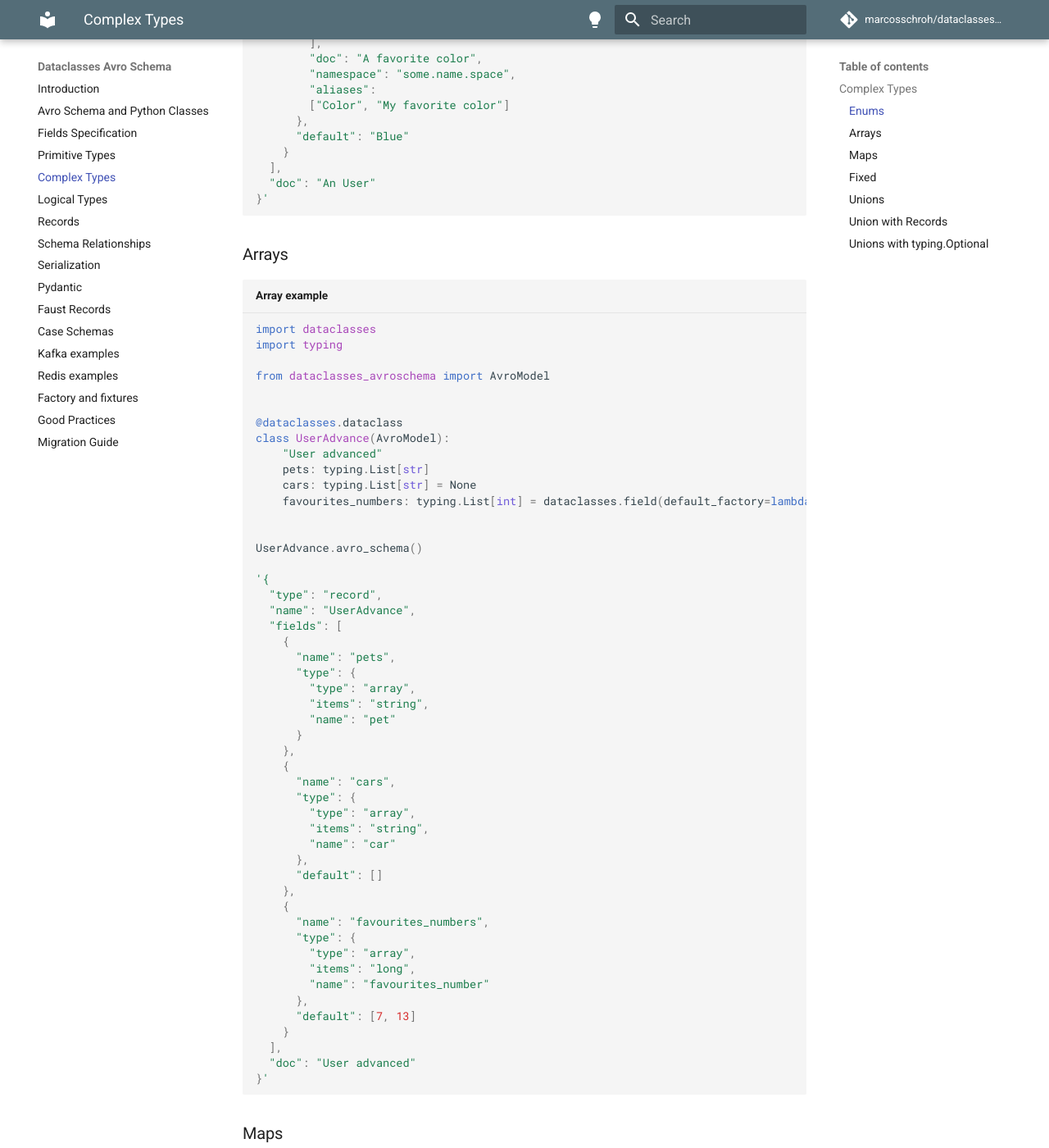
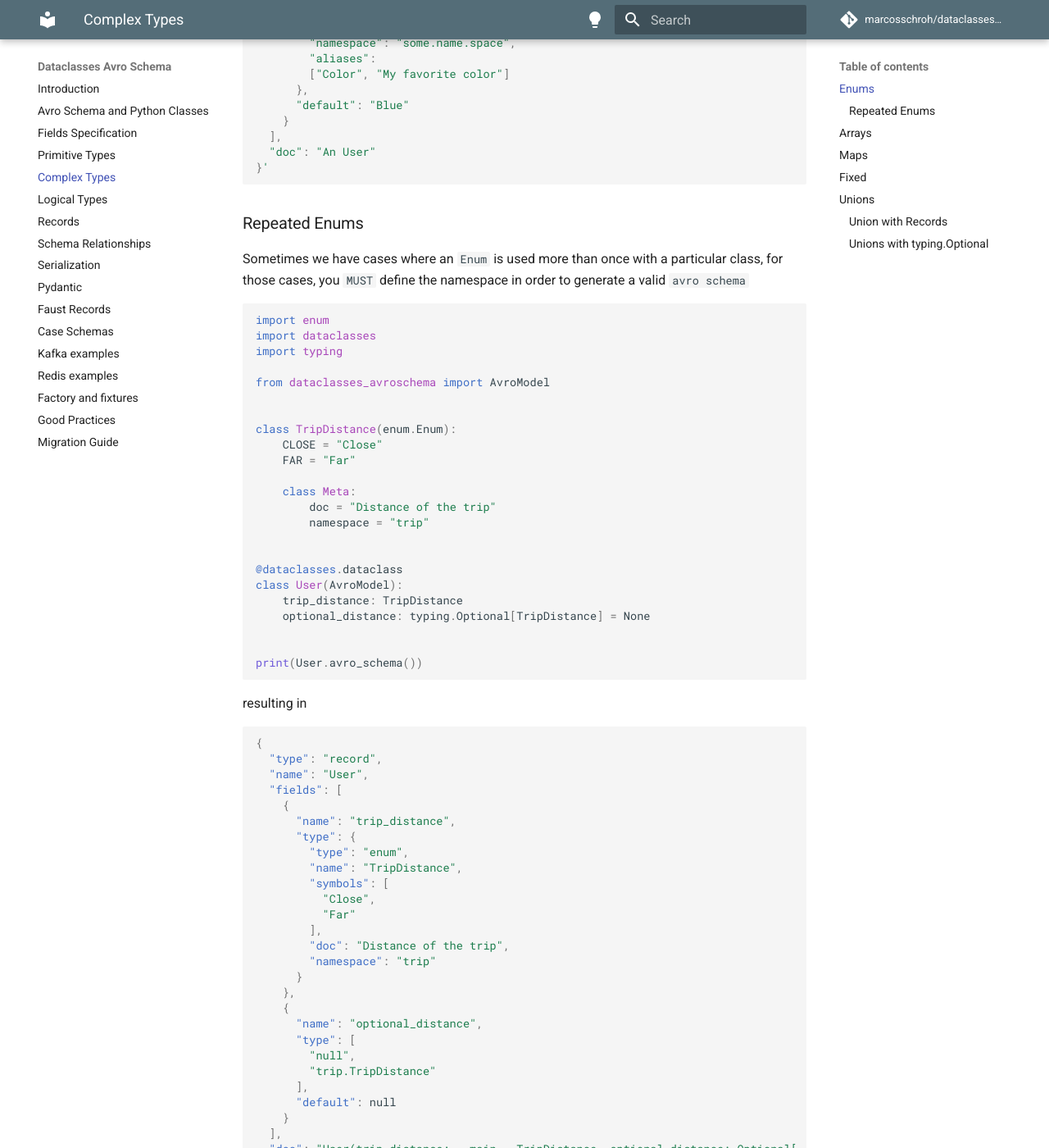
Before and after one commit to marcosschroh/dataclasses-avroschema, an MkDocs documentation site: the page built from docs/complex_types.md, in a window 1280 px wide and 1400 px high, scrolled down 1519 px. Shown: the whole window at 82% size. Built offline with MkDocs 1.6.1 and Material for MkDocs 9.7.7, drawn with Linux system fonts in a browser that asks for light colours; comment, search, counter and statistics services are not loaded; some of the changed text lies outside the part shown.

Commit message:
fix: use namespaces when an enum is used multiple times in a class. Cases should not apply to enum names. Closes #221 (#231)
Co-authored-by: Marcos Schroh <marcos.schroh@kpn.com>

````diff
--- a/docs/complex_types.md
+++ b/docs/complex_types.md
@@ -1,4 +1,4 @@
-## Complex Types
+# Complex Types
 
 The following list represent the avro complex types mapped to python types:
 
@@ -12,7 +12,7 @@ The following list represent the avro complex types mapped to python types:
 | unions with `null` | typing.Optional                                                    |
 | records            | Python Class                                                       |
 
-### Enums
+## Enums
 
 ```python title="Enum example"
 import enum
@@ -69,7 +69,73 @@ User.avro_schema()
 }'
 ```
 
-### Arrays
+### Repeated Enums
+
+Sometimes we have cases where an `Enum` is used more than once with a particular class, for those cases, you `MUST` define the namespace in order to generate a valid `avro schema`
+
+```python
+import enum
+import dataclasses
+import typing
+
+from dataclasses_avroschema import AvroModel
+
+
+class TripDistance(enum.Enum):
+    CLOSE = "Close"
+    FAR = "Far"
+
+    class Meta:
+        doc = "Distance of the trip"
+        namespace = "trip"
+
+
+@dataclasses.dataclass
+class User(AvroModel):
+    trip_distance: TripDistance
+    optional_distance: typing.Optional[TripDistance] = None
+
+
+print(User.avro_schema())
+```
+
+resulting in
+
+```json
+{
+  "type": "record",
+  "name": "User",
+  "fields": [
+    {
+      "name": "trip_distance",
+      "type": {
+        "type": "enum",
+        "name": "TripDistance",
+        "symbols": [
+          "Close",
+          "Far"
+        ],
+        "doc": "Distance of the trip",
+        "namespace": "trip"
+      }
+    },
+    {
+      "name": "optional_distance",
+      "type": [
+        "null",
+        "trip.TripDistance"
+      ],
+      "default": null
+    }
+  ],
+  "doc": "User(trip_distance: __main__.TripDistance, optional_distance: Optional[__main__.TripDistance] = None)"
+}
+```
+
+!!! warning
+    If you do not specify the `namespace` in the `Enum` the exception `NameSpaceRequiredException` is raised
+
+## Arrays
 
 ```python title="Array example"
 import dataclasses
@@ -123,7 +189,7 @@ UserAdvance.avro_schema()
 }'
 ```
 
-### Maps
+## Maps
 
 ```python title="Map example"
 import dataclasses
@@ -176,7 +242,7 @@ UserAdvance.avro_schema()
 }'
 ```
 
-### Fixed
+## Fixed
 
 ```python title="Fixed example"
 import typing
@@ -202,7 +268,7 @@ UnionSchema.avro_schema()
   'doc': 'UserAdvance(name: str, md5: dataclasses_avroschema.types.Fixed = 16)'}
 ```
 
-### Unions
+## Unions
 
 === "python <= 3.9"
 
````
Also changed, not shown: other parts of docs/complex_types.md (+1 -1 lines), README.md (+2 -2 lines), docs/case.md (+6 -1 lines), docs/faust_records.md (+7 -5 lines), docs/index.md (+2 -2 lines), docs/pydantic.md (+1 -1 lines), 11 other files.
